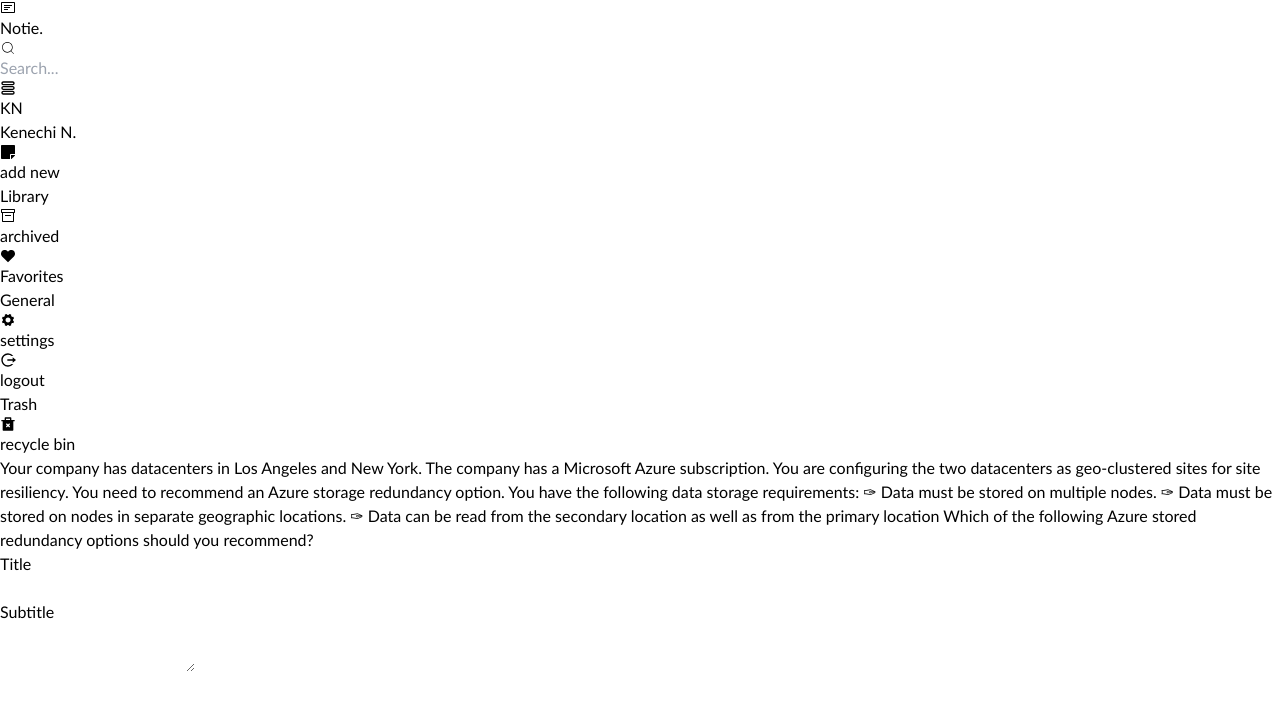
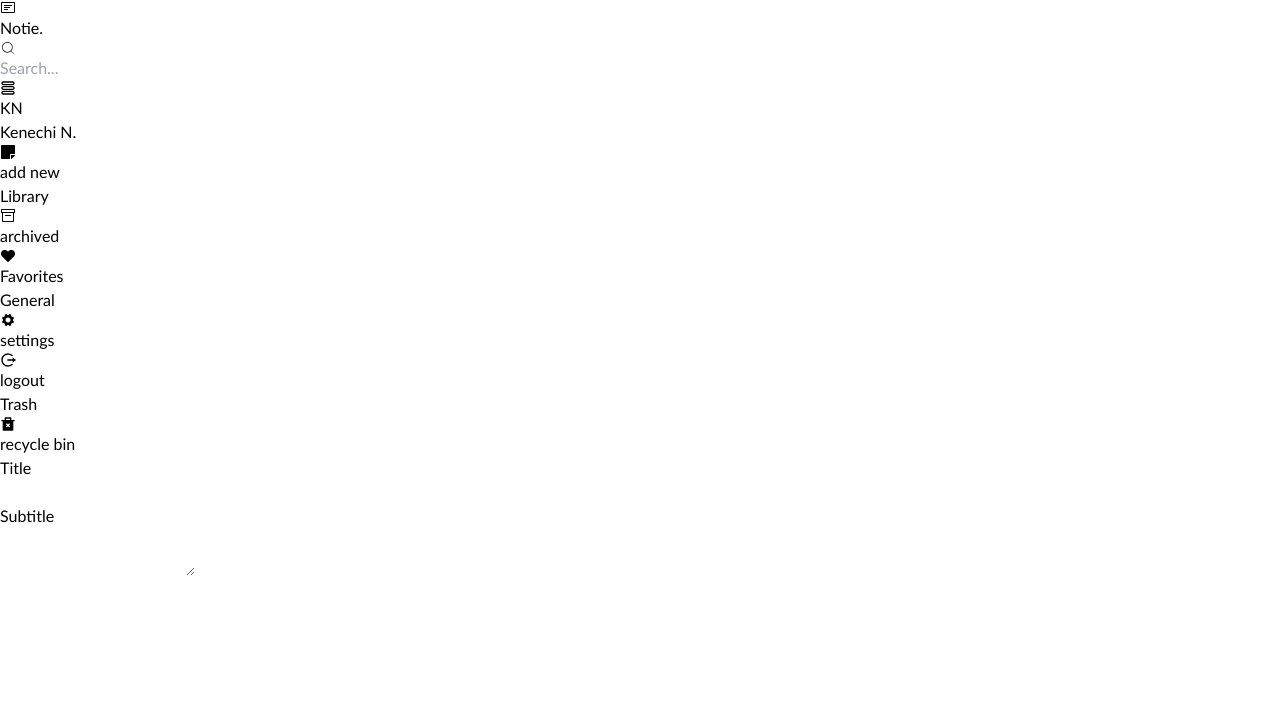
Before and after one commit to nsudekenechi/Notie, a React (Vite) app in the folder frontend/: page /dashboard/1/edit in a window 1280 px wide. Shown: the top 708 px of the page. Built offline with nearby package versions, Linux system fonts and the light colour scheme; sample sign-in values are in the browser's storage.

Commit message:
Modified

```diff
--- a/frontend/src/pages/CreateNote.jsx
+++ b/frontend/src/pages/CreateNote.jsx
@@ -6,6 +6,12 @@
     colors: ["blue", "green", "orange"],
     selectedColor: ""
   });
+
+  const [inputs, setInputs] = useState({
+    title: "",
+    subtitle: "",
+    color: color.selectedColor
+  })
 
   const handleSelectedColor = (selected) => {
     setColor({ ...color, selectedColor: selected })
@@ -18,14 +24,7 @@
           {color.colors.map((item, index) => (
             <div key={index} onClick={() => handleSelectedColor(item)} className={`w-5 h-5 rounded-full ${item == color.selectedColor ? "outline outline-green-300" : ""}`} style={{ backgroundColor: item }}></div>
           ))}
-      Your company has datacenters in Los Angeles and New York. The company has a Microsoft Azure subscription.
-You are configuring the two datacenters as geo-clustered sites for site resiliency.
-You need to recommend an Azure storage redundancy option.
-You have the following data storage requirements:
-✑ Data must be stored on multiple nodes.
-✑ Data must be stored on nodes in separate geographic locations.
-✑ Data can be read from the secondary location as well as from the primary location
-Which of the following Azure stored redundancy options should you recommend?  </div>
+        </div>
 
         <div className="grid grid-cols-1 pr-10">
           <div className="col-span-1">
```
